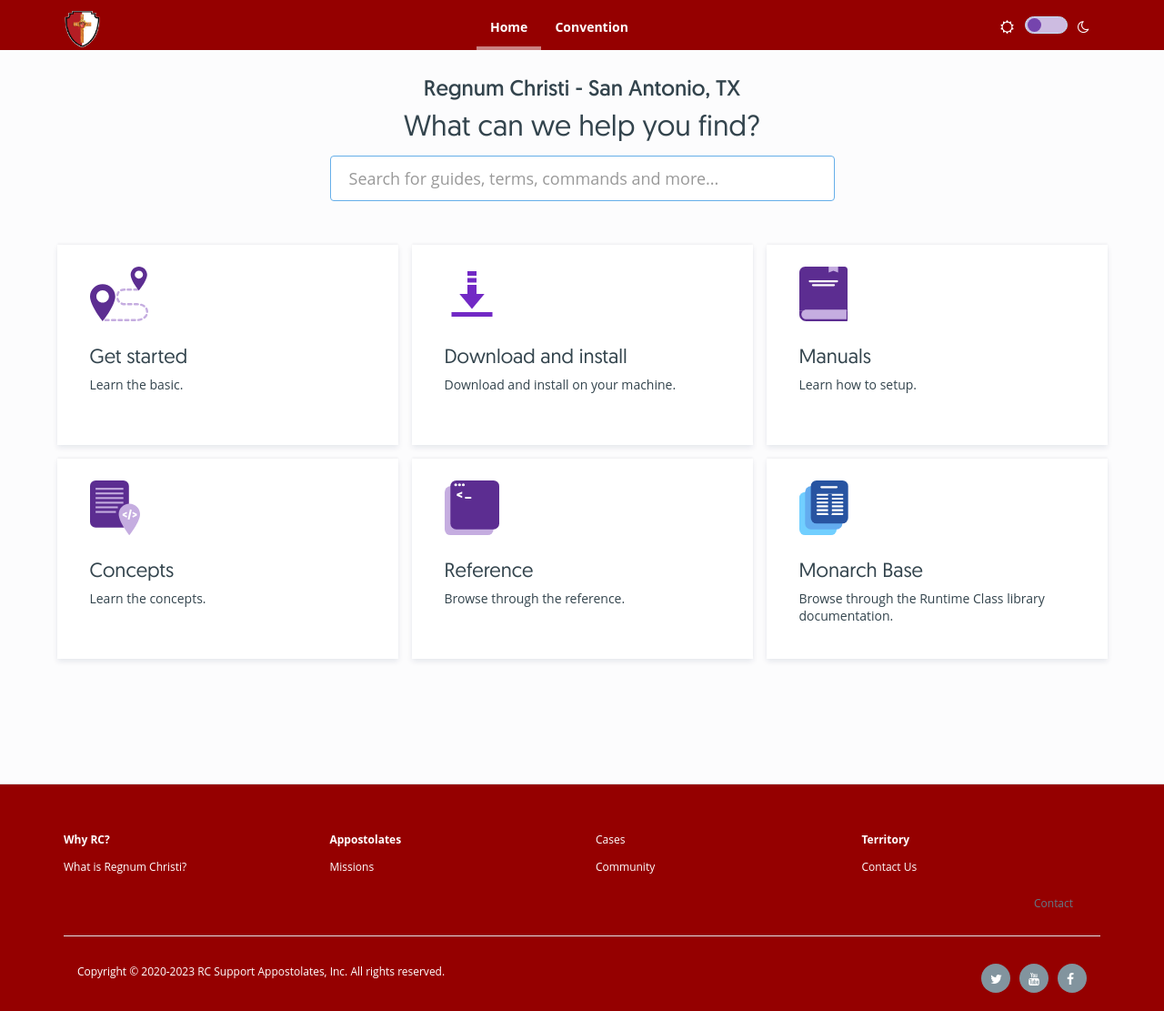
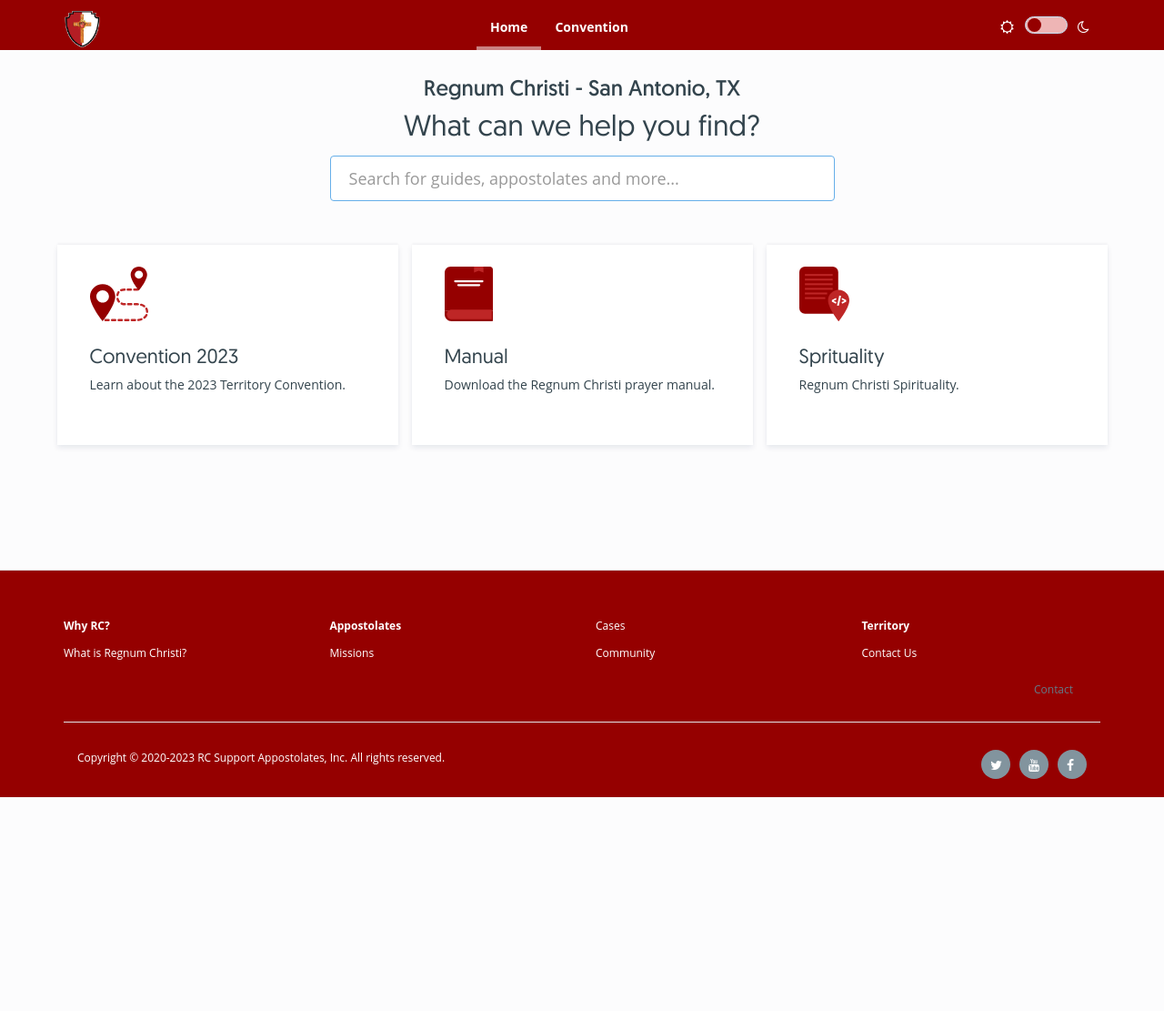
Before and after one commit to rcsanantonio/rcsanantonio.github.io, a Jekyll site: the page built from index.md, in a window 1280 px wide. Shown: the whole page at 91% size. Built offline with Jekyll 4.4.1, drawn with Linux system fonts in a browser that asks for light colours; some web fonts are replaced; after the commit the page ends 900 px from its top, so only the background shows below that.

Commit message:
Fix color scheme and Convention tree.

```diff
--- a/_includes/navigation.html
+++ b/_includes/navigation.html
@@ -1,12 +1,12 @@
 <div class="logo-mobile">
     <a href="/">
-        <img src="/images/rc-logo.png" alt="RC San Antonio" title="RC San Antonio" />
+        <img src="/images/rc-logo.png" style="height: 40px;"  alt="RC San Antonio" title="RC San Antonio" />
     </a>
 </div>
 <div class="search-form" id="search-div">
     <form class="search-form form-inline" id="searchForm" action="/search" method="get">
         <label for="st-search-input" class="sr-only">Search</label>
-        <input class="search-field form-control ds-input" id="st-search-input" name="q" placeholder="Search the docs" type="search" autocomplete="off" spellcheck="false" dir="auto" style="position: relative; vertical-align: top;">
+        <input class="search-field form-control ds-input" id="st-search-input" name="q" placeholder="Search the site" type="search" autocomplete="off" spellcheck="false" dir="auto" style="position: relative; vertical-align: top;">
         <div id="autocompleteResults"></div>
         <!-- <button type="submit" class="search-submit btn btn-default">Search</button> -->
     </form>
--- a/_scss/_landing.scss
+++ b/_scss/_landing.scss
@@ -159,7 +159,7 @@ body.landing {
     }
   }
 
-  $icons: download-ecr, guides, concepts, manuals, reference, monarch-base-docs, whats-new;
+  $icons: guides, concepts, manuals;
 
   .card {
     color: $body-text;
--- a/_scss/_variables.scss
+++ b/_scss/_variables.scss
@@ -34,8 +34,8 @@ $note-bg-color:           hsl(268,  83%,  98%);
 $important-color:         hsl( 35,  91%,  35%);
 $warning-color:           hsl(  2,  58%,  54%);
 
-$slider-bg:               hsl(268, 39%, 81%);
-$slider-btn:              rgb(117, 68, 173);
+$slider-bg:               rgb(238, 181, 181);
+$slider-btn:              rgb(149,0,0);
 
 $table-head:              hsl(206,   5%,  82%);
 
@@ -50,8 +50,8 @@ $bg-body-landing-night:   hsl(203,  90%,  10%);
 $bg-header-night:         hsl(268,  40%,  10%);
 $bg-secondary-night:      hsl(268,  40%,  10%);
 $bg-sidebar-night:        hsl(268,  40%,  10%);
-$bg-footer-night:         hsl(268,   0%,   0%);
-$bg-footer-landing-night: hsl(268, 100%,  20%);
+$bg-footer-night:         hsl(268,  40%,  10%);
+$bg-footer-landing-night: hsl(268,  40%,  10%);
 
 $bg-component-night:      hsl(268,  44%,  10%);
 $bg-card-night:           hsl(268,  33%,   8%);
--- a/index.md
+++ b/index.md
@@ -36,49 +36,25 @@ skip_read_time: true
     <div class="row">
       <div class="col-xs-12 col-sm-6 col-lg-4 card-holder">
         <a class="card guides" href="/dox/ecrGettingStartedMain.html">
-          <h5 class="title">Get started</h5>
+          <h5 class="title">Convention 2023</h5>
           <p>
-            Learn the basic.
+            Learn about the 2023 Territory Convention.
           </p>
         </a>
       </div>
       <div class="col-xs-12 col-sm-6 col-lg-4 card-holder">
-        <a class="card download-ecr" href="/dox/ecrInstallationandsetup.htmll">
-          <h5 class="title">Download and install</h5>
+        <a class="card manuals" href="https://www.regnumchristi.mx/wp-content/uploads/2021/04/manual_de_oraciones_rc.pdf">
+          <h5 class="title">Manual</h5>
           <p>
-            Download and install on your machine.
+            Download the Regnum Christi prayer manual.
           </p>
         </a>
       </div>
       <div class="col-xs-12 col-sm-6 col-lg-4 card-holder">
-        <a class="card manuals" href="/dox/Welcome.html">
-          <h5 class="title">Manuals</h5>
+        <a class="card concepts" href="https://rcspirituality.org/">
+          <h5 class="title">Sprituality</h5>
           <p>
-            Learn how to setup.
-          </p>
-        </a>
-      </div>
-      <div class="col-xs-12 col-sm-6 col-lg-4 card-holder">
-        <a class="card concepts" href="/dox/ecrConLanguageConceptsMain.html">
-          <h5 class="title">Concepts</h5>
-          <p>
-            Learn the concepts.
-          </p>
-        </a>
-      </div>
-      <div class="col-xs-12 col-sm-6 col-lg-4 card-holder">
-        <a class="card reference" href="/dox/ecrLrfLangRefMain.html">
-          <h5 class="title">Reference</h5>
-          <p>
-            Browse through the reference.
-          </p>
-        </a>
-      </div>
-      <div class="col-xs-12 col-sm-6 col-lg-4 card-holder">
-        <a class="card monarch-base-docs" href="//asnaqsys.github.io">
-          <h5 class="title">Monarch Base</h5>
-          <p>
-            Browse through the Runtime Class library documentation.
+            Regnum Christi Spirituality.
           </p>
         </a>
       </div>
```
Also changed, not shown: other parts of index.md (+1 -1 lines), _data/toc.yaml (+16 -18 lines), convention/delegates.md (+0 -6 lines), convention/general-convention.md (+1 -6 lines), convention/territory-convention.md (+2 -10 lines), images/articles.svg (deleted), images/concepts.svg, images/download-ecr.svg (deleted), images/guides.svg, images/manuals.svg, images/monarch-base-docs.svg (deleted), images/reference.svg (deleted).
